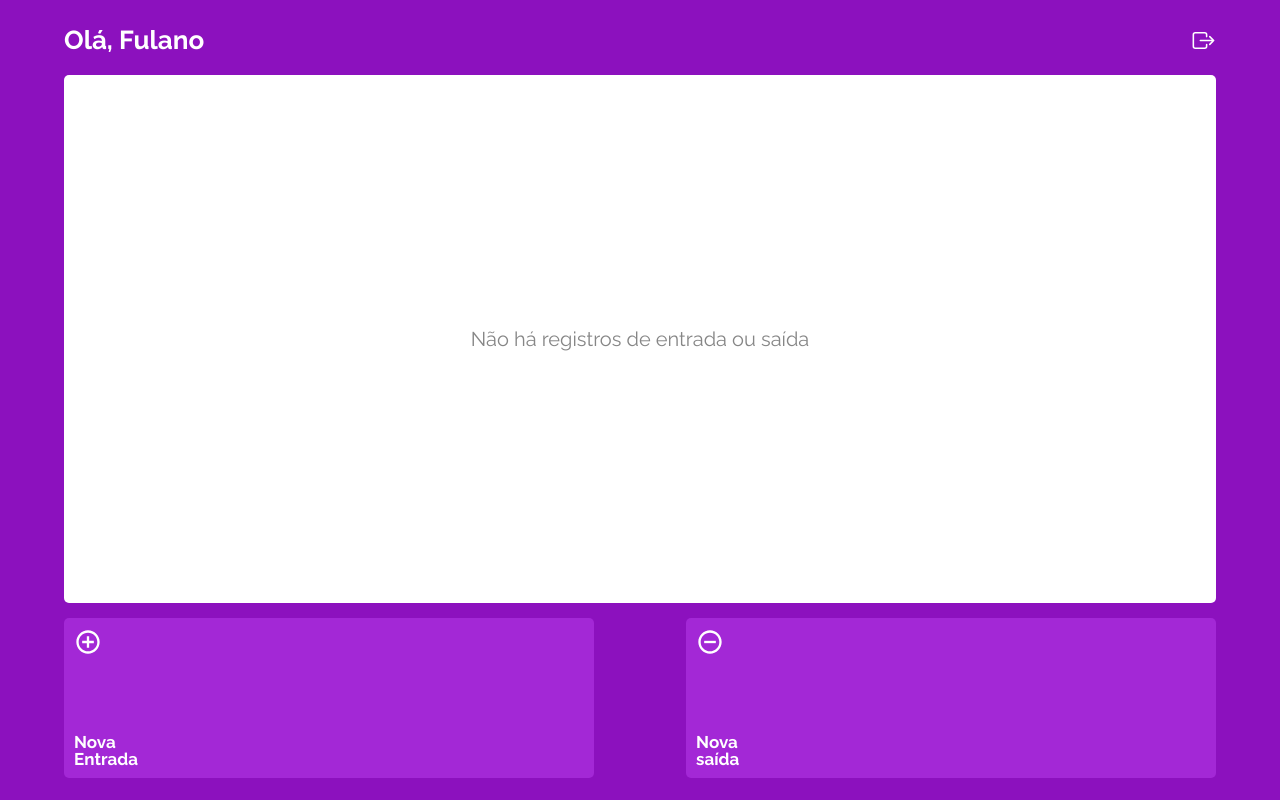
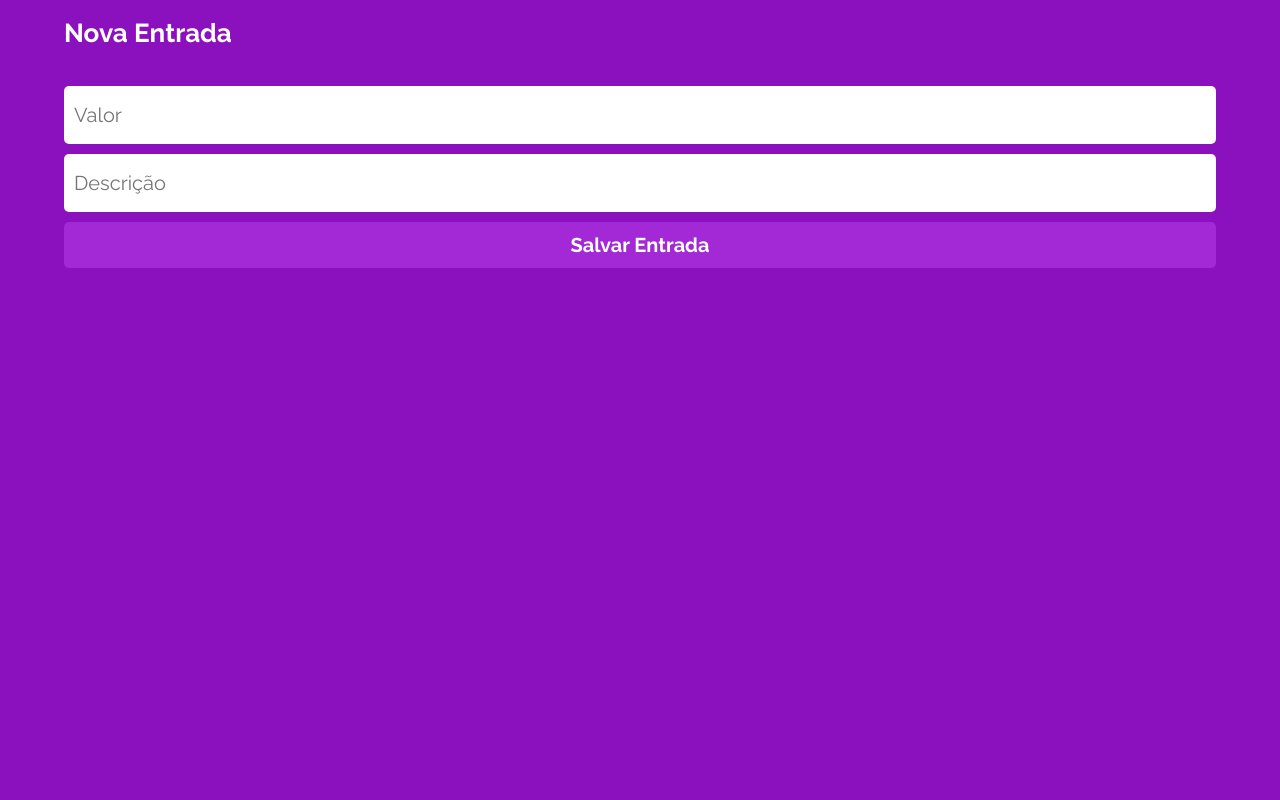
Before and after one commit to Lucas-Melo0/MyWallet-Frontend, a React (Vite) app: page /sessao/entrada in a window 1280 px wide. Built offline with nearby package versions, Linux system fonts and the light colour scheme; a web font is replaced by a local one.

Commit message:
[feat] Add both income and outcome page layout

```diff
--- a/src/App.jsx
+++ b/src/App.jsx
@@ -3,6 +3,8 @@ import { SignIn } from "./routes/SignIn";
 import { SignUp } from "./routes/SignUp";
 import { Wallet } from "./routes/Wallet";
 import { Route, Routes } from "react-router-dom";
+import { Income } from "./routes/Income";
+import { Outcome } from "./routes/Outcome";
 function App() {
   return (
     <>
@@ -11,9 +13,9 @@ function App() {
         <Route path="/" element={<SignIn />} />
         <Route path="/cadastro" element={<SignUp />} />
         <Route path="/sessao" element={<Wallet />} />
+        <Route path="/sessao/entrada" element={<Income />} />
+        <Route path="/sessao/saida" element={<Outcome />} />
       </Routes>
-
-      <Wallet />
     </>
   );
 }
--- /dev/null
+++ b/src/Components/containers/ExpenseContainer.jsx
@@ -0,0 +1,18 @@
+import styled from "styled-components";
+const ExpenseContainer = styled.div`
+  display: flex;
+  row-gap: 10px;
+  margin: 0 auto;
+  width: 90vw;
+  flex-direction: column;
+  h1 {
+    margin-top: 20px;
+    margin-bottom: 30px;
+    font-family: "Raleway", sans-serif;
+    font-weight: 700;
+    font-size: 26px;
+    color: #ffffff;
+  }
+`;
+
+export { ExpenseContainer };
--- a/src/Components/containers/WalletContainer.jsx
+++ b/src/Components/containers/WalletContainer.jsx
@@ -29,7 +29,7 @@ const WalletOperations = styled.div`
   width: 100%;
   height: 66vh;
   h6 {
-    font-family: "Raleway";
+    font-family: "Raleway", sans-serif;
     font-size: 20px;
     text-align: center;
     margin: auto 0;
@@ -53,7 +53,7 @@ const EntrySquare = styled.div`
   border-radius: 5px;
   p {
     width: 80px;
-    font-family: "Raleway";
+    font-family: "Raleway", sans-serif;
     font-weight: 700;
     font-size: 17px;
     color: #ffffff;
--- /dev/null
+++ b/src/routes/Income.jsx
@@ -0,0 +1,20 @@
+import { PurpleButton } from "../Components/buttons/PurpleButton";
+import { ExpenseContainer } from "../Components/containers/ExpenseContainer";
+import { CustomForm } from "../Components/form/CustomForm";
+import { FormInput } from "../Components/form/FormInput";
+
+const Income = () => {
+  return (
+    <>
+      <ExpenseContainer>
+        <h1>Nova Entrada</h1>
+        <CustomForm>
+          <FormInput placeholder="Valor" name="value"></FormInput>
+          <FormInput placeholder="Descrição" name="description"></FormInput>
+          <PurpleButton>Salvar Entrada</PurpleButton>
+        </CustomForm>
+      </ExpenseContainer>
+    </>
+  );
+};
+export { Income };
--- /dev/null
+++ b/src/routes/Outcome.jsx
@@ -0,0 +1,20 @@
+import { PurpleButton } from "../Components/buttons/PurpleButton";
+import { ExpenseContainer } from "../Components/containers/ExpenseContainer";
+import { CustomForm } from "../Components/form/CustomForm";
+import { FormInput } from "../Components/form/FormInput";
+
+const Outcome = () => {
+  return (
+    <>
+      <ExpenseContainer>
+        <h1>Nova saída</h1>
+        <CustomForm>
+          <FormInput placeholder="Valor" name="value"></FormInput>
+          <FormInput placeholder="Descrição" name="description"></FormInput>
+          <PurpleButton>Salvar saída</PurpleButton>
+        </CustomForm>
+      </ExpenseContainer>
+    </>
+  );
+};
+export { Outcome };
--- a/src/routes/SignIn.jsx
+++ b/src/routes/SignIn.jsx
@@ -7,6 +7,7 @@ import { PurpleButton } from "../Components/buttons/PurpleButton";
 import { FormInput } from "../Components/form/FormInput";
 import { CustomForm } from "../Components/form/CustomForm";
 import { useState } from "react";
+import { Link } from "react-router-dom";
 
 const SignIn = () => {
   const [userData, setUserData] = useState({
@@ -31,14 +32,16 @@ const SignIn = () => {
             onChange={handleForm}
           ></FormInput>
           <FormInput
+            type="password"
             placeholder="Senha"
             name="password"
             onChange={handleForm}
           ></FormInput>
           <PurpleButton>Entrar</PurpleButton>
         </CustomForm>
-
-        <RedirectLink>Primeira vez? Cadastre-se!</RedirectLink>
+        <Link to={"/cadastro"}>
+          <RedirectLink>Primeira vez? Cadastre-se!</RedirectLink>
+        </Link>
       </LoginContainer>
     </>
   );
--- a/src/routes/SignUp.jsx
+++ b/src/routes/SignUp.jsx
@@ -1,4 +1,5 @@
 import { useState } from "react";
+import { Link } from "react-router-dom";
 import { userSignUp } from "../API/axiosRequests";
 import { PurpleButton } from "../Components/buttons/PurpleButton";
 import {
@@ -54,7 +55,9 @@ const SignUp = () => {
           ></FormInput>
           <PurpleButton>Cadastrar</PurpleButton>
         </CustomForm>
-        <RedirectLink>Já tem uma conta? Entre agora!</RedirectLink>
+        <Link to={"/"}>
+          <RedirectLink>Já tem uma conta? Entre agora!</RedirectLink>
+        </Link>
       </LoginContainer>
     </>
   );
```
